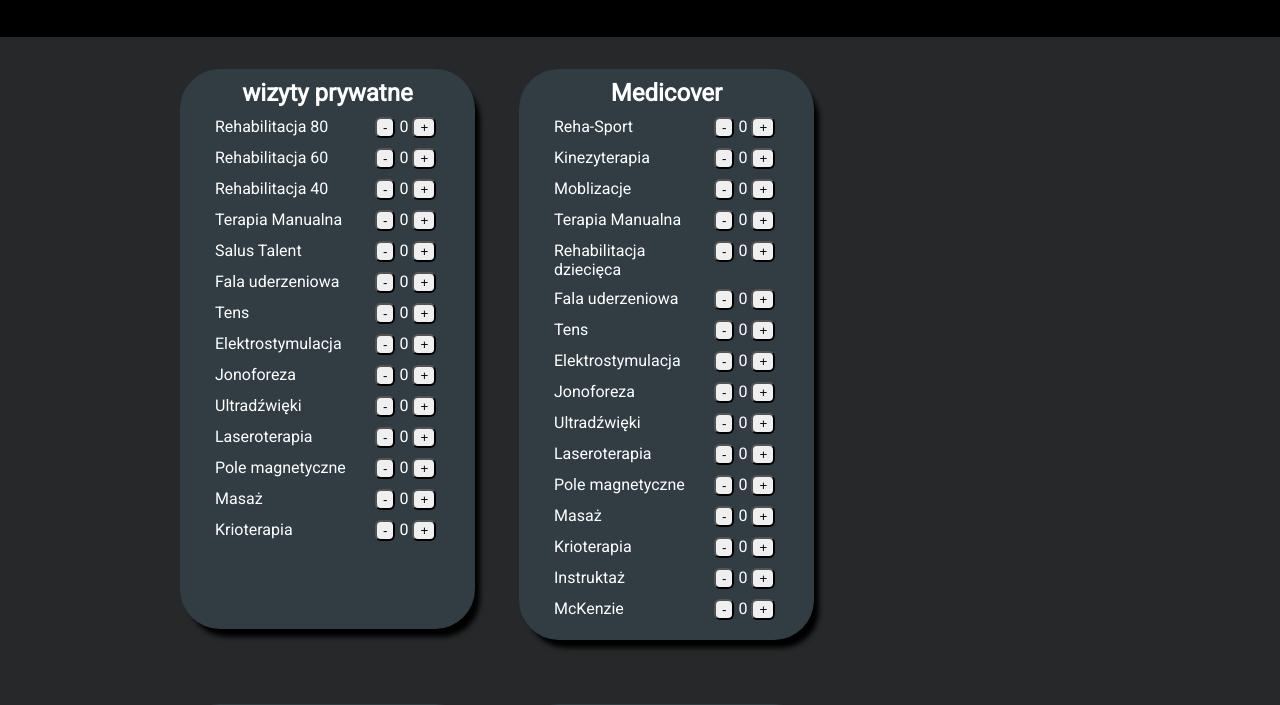
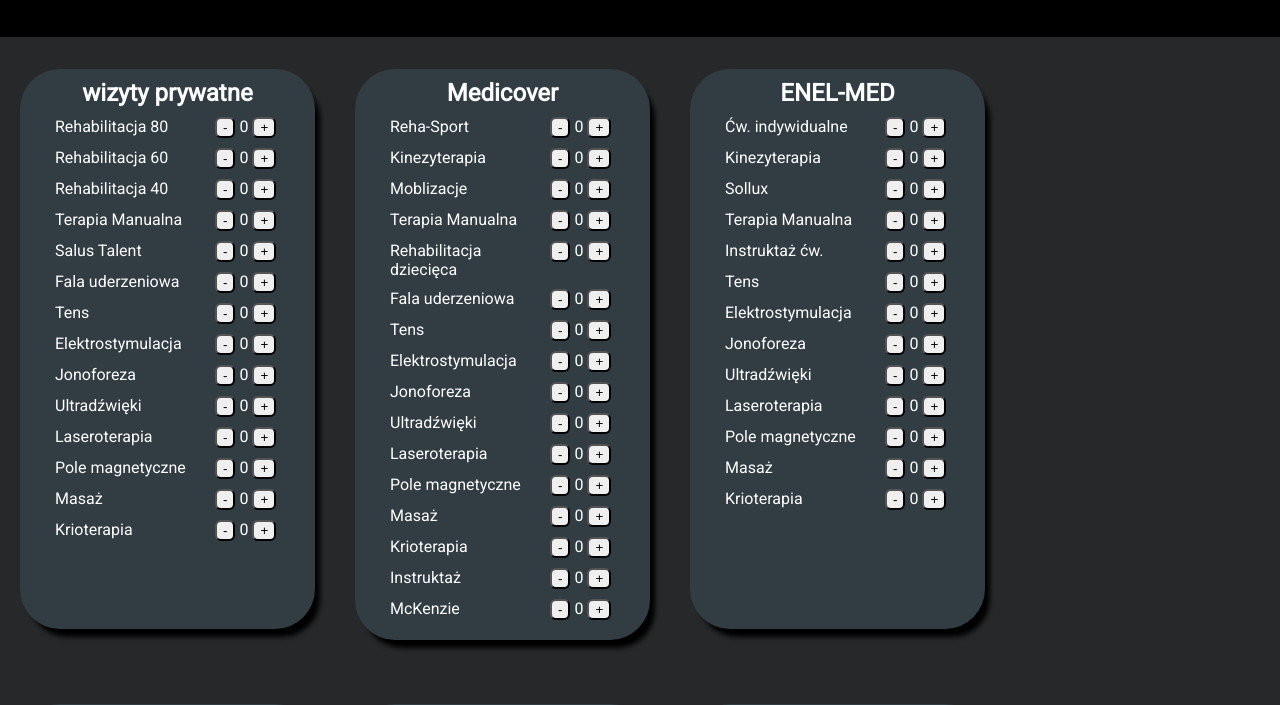
Before and after one commit to wrogoz/weryfikator-procedur-fizjo, a plain HTML site: page index.html in a window 1280 px wide. Shown: the part 63-768 px from the top of the page. Drawn offline with nearby package versions, Linux system fonts and the light colour scheme.

Commit message:
css-flex on main container  corrected

```diff
--- a/styles.css
+++ b/styles.css
@@ -39,8 +39,9 @@ button{
 }
 
 .mainCont{
-	  	position: relative;
-		width: 75%;
+	  	display: flex;
+	  	flex-wrap: wrap;
+
 		margin: 0 auto;
 }
 .container{
```
